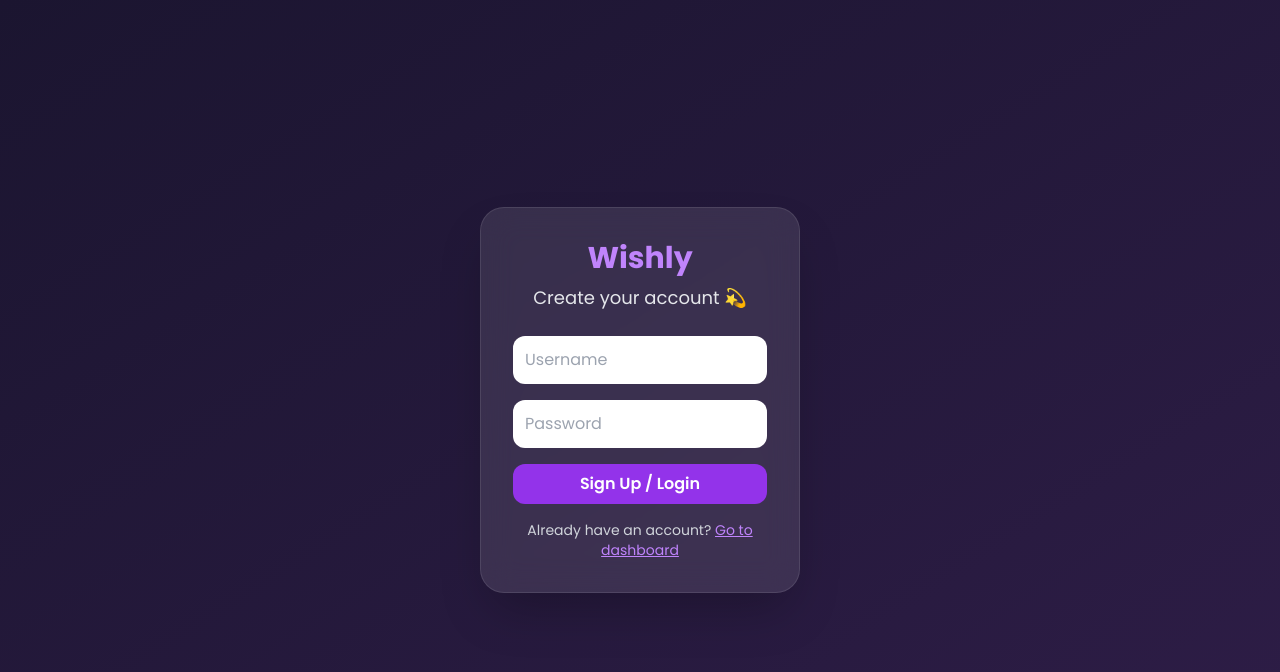
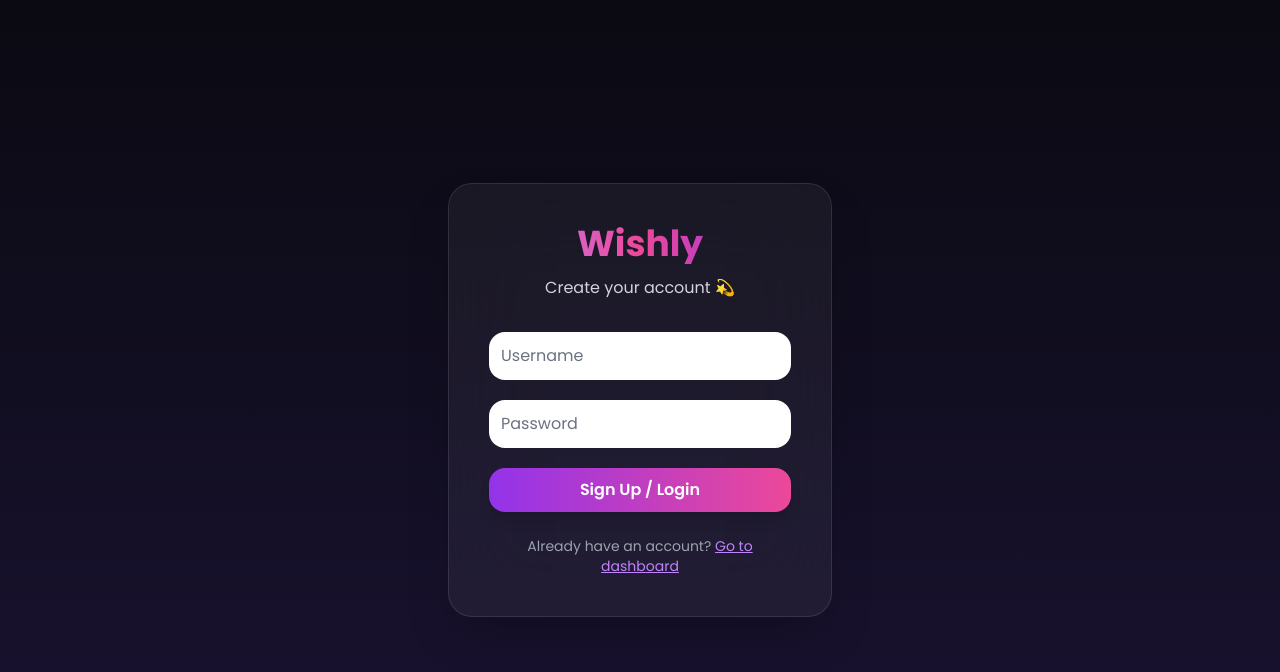
Before and after one commit to dmz04/wishly, a plain HTML site: page signup.html in a window 1280 px wide. Drawn offline with nearby package versions, Linux system fonts and the light colour scheme.

Commit message:
Revamp signup.html with new design and layout
Updated styles and structure for the signup page.

```diff
--- a/signup.html
+++ b/signup.html
@@ -8,19 +8,41 @@
     <link rel="stylesheet" href="style.css" />
   </head>
 
-  <body class="bg-gradient-to-br from-[#1b1530] to-[#2e1d47] min-h-screen flex items-center justify-center text-white font-poppins">
-    <div class="bg-white/10 backdrop-blur-lg p-8 rounded-3xl w-80 shadow-2xl border border-white/10">
-      <h1 class="text-3xl font-extrabold text-center mb-2 text-purple-400">Wishly</h1>
-      <h2 class="text-lg text-center mb-6 text-gray-200">Create your account 💫</h2>
+  <body class="bg-gradient-to-b from-[#0b0a12] via-[#120e22] to-[#1b1333] min-h-screen flex items-center justify-center text-white font-poppins">
+    <div class="bg-white/5 backdrop-blur-2xl p-10 rounded-3xl w-[90%] sm:w-96 shadow-2xl border border-white/10">
+      <h1 class="text-4xl font-extrabold text-center mb-3 bg-gradient-to-r from-purple-400 via-pink-500 to-purple-600 bg-clip-text text-transparent">
+        Wishly
+      </h1>
+      <h2 class="text-md text-center mb-8 text-gray-300">Create your account 💫</h2>
 
-      <form id="signup-form" class="flex flex-col space-y-4">
-        <input type="username" id="username" placeholder="Username" required class="p-3 rounded-xl text-black" />
-        <input type="password" id="password" placeholder="Password" required class="p-3 rounded-xl text-black" />
-        <button type="submit" class="bg-purple-600 hover:bg-purple-700 transition font-semibold py-2 rounded-xl">Sign Up / Login</button>
+      <form id="signup-form" class="flex flex-col space-y-5">
+        <input
+          type="text"
+          id="username"
+          placeholder="Username"
+          required
+          class="p-3 rounded-2xl text-black placeholder-gray-500 focus:outline-none focus:ring-2 focus:ring-purple-500"
+        />
+        <input
+          type="password"
+          id="password"
+          placeholder="Password"
+          required
+          class="p-3 rounded-2xl text-black placeholder-gray-500 focus:outline-none focus:ring-2 focus:ring-purple-500"
+        />
+        <button
+          type="submit"
+          class="bg-gradient-to-r from-purple-600 to-pink-500 hover:from-purple-700 hover:to-pink-600 transition-all font-semibold py-2.5 rounded-2xl shadow-lg hover:shadow-purple-500/20"
+        >
+          Sign Up / Login
+        </button>
       </form>
 
-      <p class="text-center text-sm mt-4 text-gray-300">
-        Already have an account? <a href="dashboard.html" class="underline text-purple-400">Go to dashboard</a>
+      <p class="text-center text-sm mt-6 text-gray-400">
+        Already have an account?
+        <a href="dashboard.html" class="underline text-purple-400 hover:text-purple-300 transition">
+          Go to dashboard
+        </a>
       </p>
     </div>
 
```
